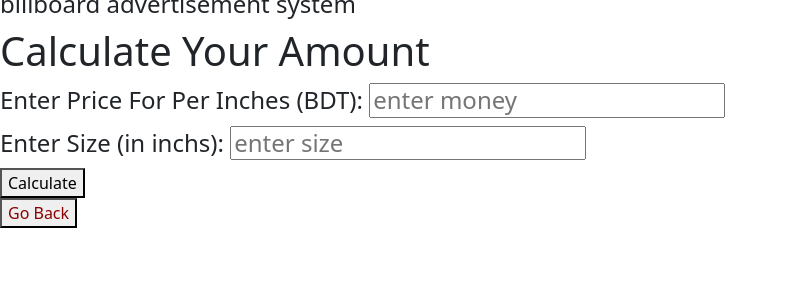
After one commit to Samir529/Billboard-Advertisement-System, a Django app: page /sizeMoneyCalculation/ in a window 1280 px wide. The commit adds this page. Shown: the top 300 px of the page, without its empty margins (0-788 px from the left). Run offline with Django 3.2, Linux system fonts and the light colour scheme.

Commit message:
Price Calculation For Per Inches

```diff
--- a/Billboard-Advertisement-System/Billboard_Advertisement/Billboard_Advertisement/templates/home.html
+++ b/Billboard-Advertisement-System/Billboard_Advertisement/Billboard_Advertisement/templates/home.html
@@ -23,7 +23,10 @@
                 <a href="sign_in_options/" class = "button" style="  display: block; margin: auto; width: 30%; color:black;"><span>Sign up</span></a>
                 <br>
                 <a href="admin_login/" class = "button" style="  display: block; margin: auto; width: 30%; color:black;"><span>Admin Panel</span></a>
+                <br>
                 <a href="post_form/" class = "button" style="  display: block; margin: auto; width: 30%; color:black;"><span>post</span></a>
+                <br>
+                <a href="sizeMoneyCalculation/" class = "button" style="  display: block; margin: auto; width: 30%; color:black;"><span>Price Calculator</span></a>
                 {% endblock %}
             </div>
 </body>
--- /dev/null
+++ b/Billboard-Advertisement-System/Billboard_Advertisement/Billboard_Advertisement/templates/sizeMoneyCalculation.html
@@ -0,0 +1,11 @@
+{% extends 'base.html' %}
+
+{% block content %}
+<h1>Calculate Your Amount</h1>
+<form action="conv">
+    <h4>Enter Price For Per Inches (BDT): <input type="text" name="num1" placeholder="enter money"></h4>
+    <h4>Enter Size (in inchs): <input type="text" name="num2" placeholder="enter size"></h4>
+    <button class="button" style="float:middle;"><span>Calculate</span></button>
+</form>
+<a href="/features/"><button class="button" style="color: darkred;"><span>Go Back</span></button></a>
+{% endblock %}
--- a/Billboard-Advertisement-System/Billboard_Advertisement/Billboard_Advertisement/urls.py
+++ b/Billboard-Advertisement-System/Billboard_Advertisement/Billboard_Advertisement/urls.py
@@ -35,5 +35,8 @@ urlpatterns = [
     path('cityCor_profile_pic/',views.cityCor_profile_pic, name='cityCor_profile_pic'),
     path('post_form/',views.post_form, name='post_form'),
     path('post_form/post_save',views.post_save, name='post_save'),
+    path('sizeMoneyCalculation/', views.sizeMoneyCalculation, name='sizeMoneyCalculation'),
+    path('sizeMoneyCalculation/conv/', views.conv, name='conv'),
+
 
 ]
--- a/Billboard-Advertisement-System/Billboard_Advertisement/Billboard_Advertisement/views.py
+++ b/Billboard-Advertisement-System/Billboard_Advertisement/Billboard_Advertisement/views.py
@@ -244,3 +244,17 @@ def post_save(request):
     else:
 
         return render(request, 'post_form.html')
+
+
+
+
+def sizeMoneyCalculation(request):
+    return render(request, 'sizeMoneyCalculation.html')
+
+
+def conv(request):
+
+    val1 = int(request.GET['num1'])
+    val2 = int(request.GET['num2'])
+    res = val1 * val2
+    return render(request, 'convert.html', {'result': res, 'size': val2})
```
Also changed, not shown: Billboard-Advertisement-System/Billboard_Advertisement/Billboard_Advertisement/templates/convert.html (added, +8 -0 lines), Billboard-Advertisement-System/Billboard_Advertisement/db.sqlite3, test.txt (line endings or trailing spaces).
